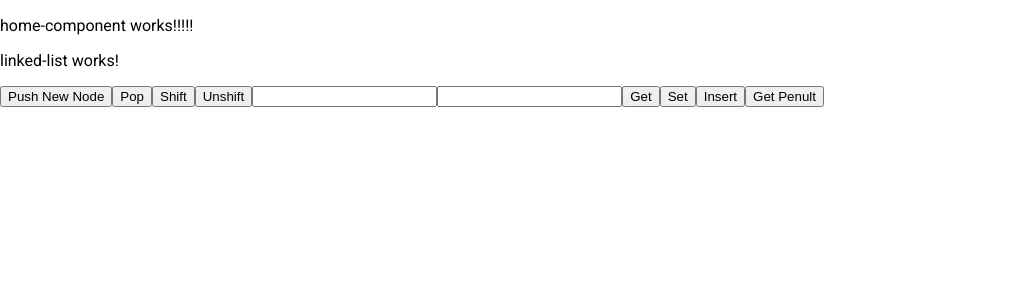
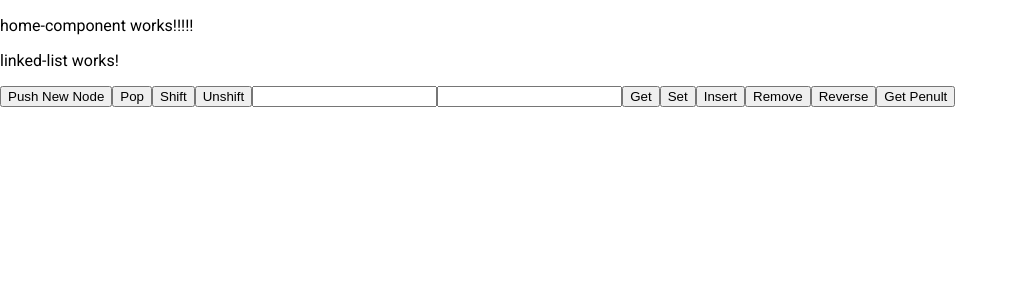
Before and after one commit to IgorKharkiv/algorithms, an Angular app: page /home in a window 1280 px wide. Shown: the top 300 px of the page, without its empty margins (0-1018 px from the left). Built offline with nearby package versions, Linux system fonts and the light colour scheme.

Commit message:
Singly linked list has been finished

```diff
--- a/src/app/app.module.ts
+++ b/src/app/app.module.ts
@@ -6,6 +6,7 @@ import {
   RecursionsComponentComponent,
   SearchComponent,
   LinkedListComponent,
+  DoublyLinkedListComponent,
 } from '@components/index';
 
 import { AppRoutingModule } from './app-routing.module';
@@ -17,7 +18,8 @@ import { AppComponent } from './app.component';
     HomeComponentComponent,
     RecursionsComponentComponent,
     SearchComponent,
-    LinkedListComponent
+    LinkedListComponent,
+    DoublyLinkedListComponent
   ],
   imports: [
     BrowserModule,
--- /dev/null
+++ b/src/app/components/doubly-linked-list/doubly-linked-list.component.html
@@ -0,0 +1 @@
+<p>doubly-linked-list works!</p>
--- /dev/null
+++ b/src/app/components/doubly-linked-list/doubly-linked-list.component.ts
@@ -0,0 +1,15 @@
+import { Component, OnInit } from '@angular/core';
+
+@Component({
+  selector: 'app-doubly-linked-list',
+  templateUrl: './doubly-linked-list.component.html',
+  styleUrls: ['./doubly-linked-list.component.scss']
+})
+export class DoublyLinkedListComponent implements OnInit {
+
+  constructor() { }
+
+  ngOnInit() {
+  }
+
+}
--- a/src/app/components/index.ts
+++ b/src/app/components/index.ts
@@ -2,3 +2,4 @@ export { HomeComponentComponent } from './home-component/home-component.componen
 export { RecursionsComponentComponent } from './recursions-component/recursions-component.component';
 export { SearchComponent } from './search/search.component';
 export { LinkedListComponent } from './linked-list/linked-list.component';
+export { DoublyLinkedListComponent } from './doubly-linked-list/doubly-linked-list.component';
--- a/src/app/components/linked-list/linked-list.component.html
+++ b/src/app/components/linked-list/linked-list.component.html
@@ -8,6 +8,8 @@
 <button (click)="get()">Get</button>
 <button (click)="set()">Set</button>
 <button (click)="insert()">Insert</button>
+<button (click)="remove()">Remove</button>
+<button (click)="reverse()">Reverse</button>
 
 <button (click)="singlyLinkedList.traverse()">Get Penult</button>
 <div class="container">
--- a/src/app/components/linked-list/linked-list.component.ts
+++ b/src/app/components/linked-list/linked-list.component.ts
@@ -53,12 +53,13 @@ class SinglyLinkedList {
   }
 
   public shift(): Node {
-    if (!this.head) { return null; }
+    if (!this.length) { return null; }
     const currentHead = this.head;
     if (this.length > 1) {
       this.head = currentHead.next;
     } else {
       this.head = null;
+      this.tail = null;
     }
     this.decreaseLength();
     return currentHead;
@@ -102,6 +103,47 @@ class SinglyLinkedList {
     currentNode.next = newNode;
     this.increaseLength();
     return true;
+  }
+
+  public remove(index: number): boolean {
+    if (index > this.length || index < 0) { return false; }
+    if (index === 0) { return !!this.shift(); }
+    if (index === this.length) { return !!this.pop(); }
+    const penult = this.get(index - 1);
+    const removedItem = penult.next;
+    penult.next = removedItem.next;
+    this.decreaseLength();
+    return true;
+  }
+
+  public reverse(): void {
+    if (this.length > 1) {
+      let currentLeft = this.head;
+      let currentRight = currentLeft.next;
+      let nextItem = currentRight.next;
+      let isFirst = true;
+      while (nextItem) {
+        if (isFirst) {
+          currentLeft.next = null;
+          this.tail = currentLeft;
+          isFirst = false;
+        }
+        if (currentRight) {
+          currentRight.next = currentLeft;
+        }
+        currentLeft = currentRight;
+        currentRight = nextItem;
+        if (!nextItem.next) {
+          this.head = nextItem;
+          nextItem.next = currentLeft;
+          nextItem = null;
+          currentRight = null;
+        } else {
+          nextItem = nextItem.next;
+        }
+      }
+      this.length$.next(this.length);
+    }
   }
 
   public traverse(): Node {
@@ -176,6 +218,15 @@ export class LinkedListComponent implements OnInit {
     return this.singlyLinkedList.insert(index, value);
   }
 
+  public remove(): boolean {
+    const index = Number(this.nameInput.nativeElement.value);
+    return this.singlyLinkedList.remove(index);
+  }
+
+  public reverse() {
+    this.singlyLinkedList.reverse();
+  }
+
   private render(): void {
     this.itemsArr = [];
     if (this.singlyLinkedList.length < 1) { return; }
@@ -191,5 +242,4 @@ export class LinkedListComponent implements OnInit {
   private getValue(): number {
     return Math.floor(Math.random() * (1000 - 0 + 1)) + 0;
   }
-
 }
```
Also changed, not shown: src/app/components/doubly-linked-list/doubly-linked-list.component.scss (added), 1 other file (tests, documents, lock files or other folders).
